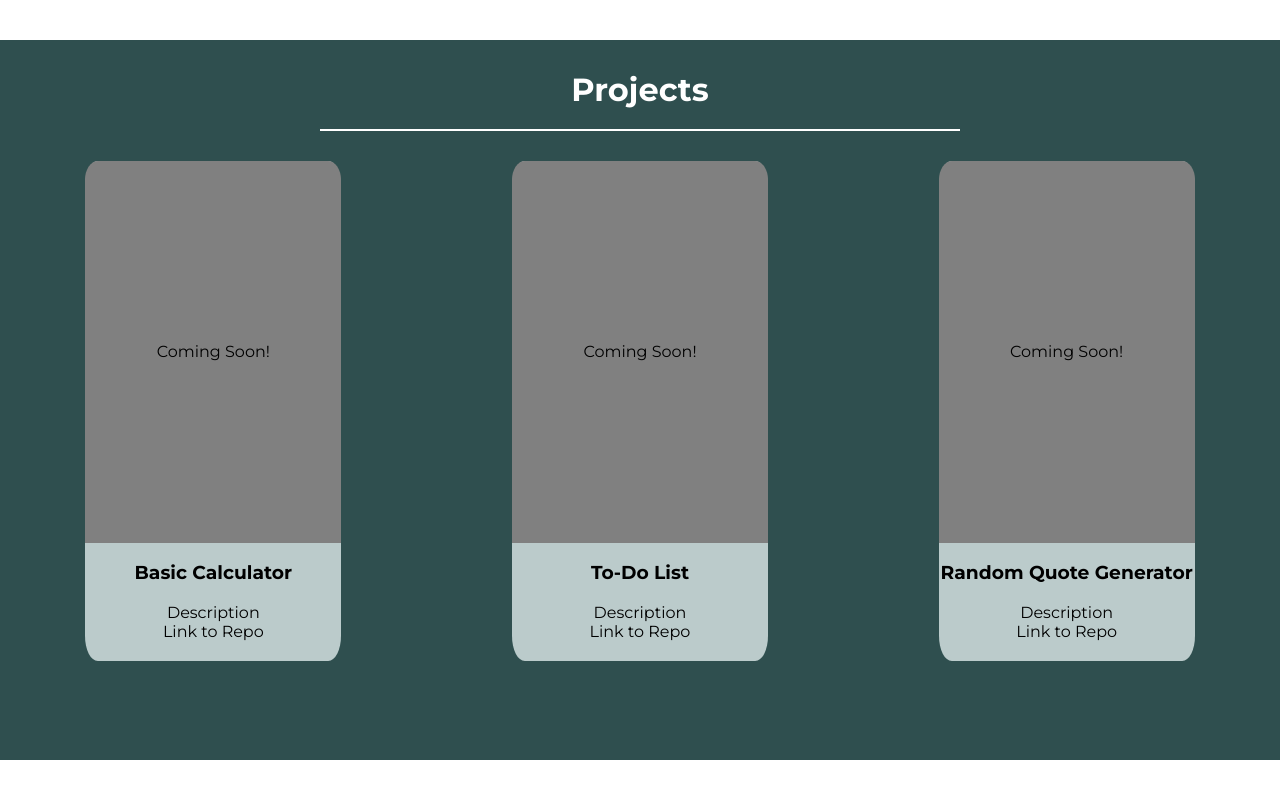
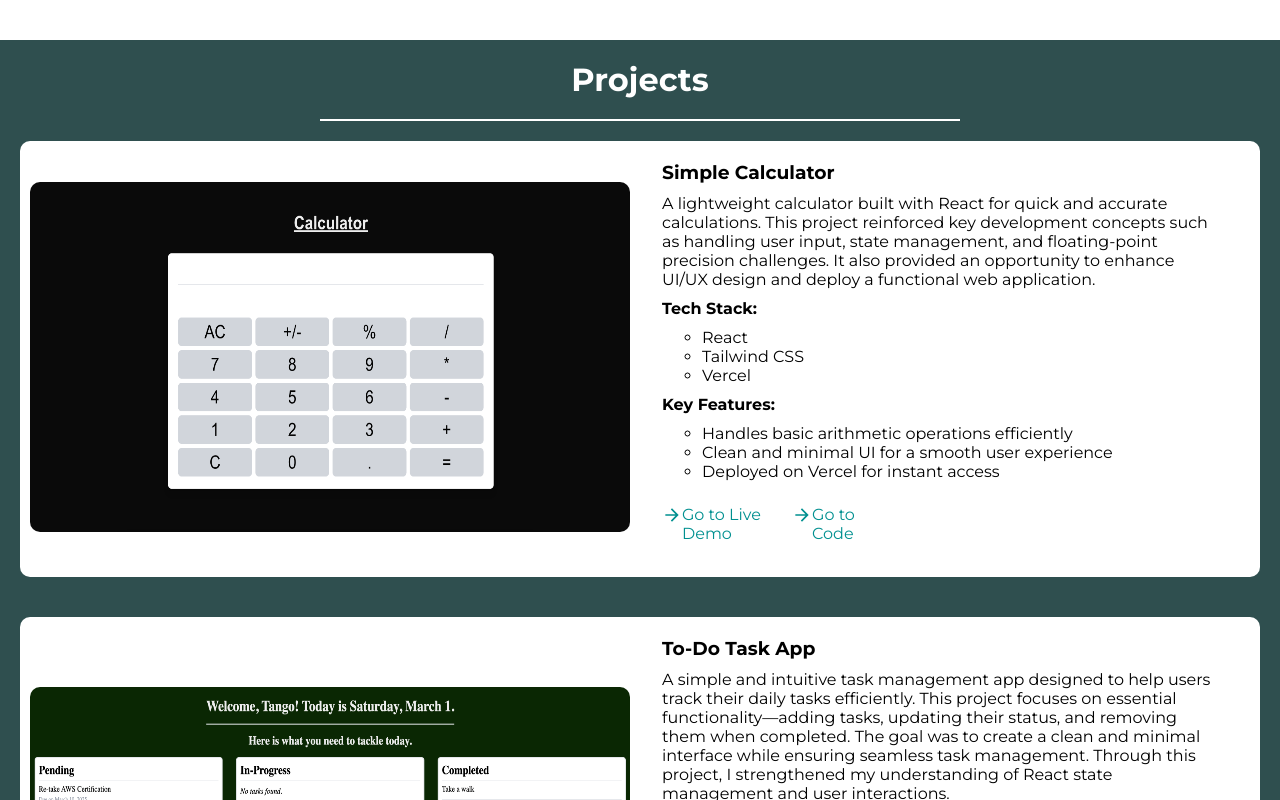
Before and after one commit to TangoCode99/react-practice, a React (Create React App) app: page /about in a window 1280 px wide. Shown: the part 2980-3780 px from the top of the page. Built offline with nearby package versions, Linux system fonts and the light colour scheme.

Commit message:
Updated project section

```diff
--- a/src/assets/index.js
+++ b/src/assets/index.js
@@ -21,3 +21,5 @@ export const MercedesBenz = require('../assets/mercedesbenz.jpg');
 export const TruistPark = require('../assets/truistpark.JPG');
 export const VeniceBeach = require('../assets/venicebeach.JPG');
 export const Williamsburg = require('../assets/williamsburg.JPG')
+export const Calculator = require('../assets/Calculator.png');
+export const ToDoApp = require('../assets/todoapp.png');
--- a/src/components/about.css
+++ b/src/components/about.css
@@ -387,47 +387,83 @@
 }
 
 .projects {
-  height: 90vh;
   background-color: #2f4f4f;
-}
 
-.projects-title {
-  margin: 0 auto;
+  h2 {
+    margin: 0px auto;
     width: 50%;
     border-bottom: 2px solid white;
-  h1 {
-    margin: 0px;
-    padding: 30px 0px 20px;
+    padding: 20px 0px;
     color: white;
+    font-size: xx-large;
   }
 }
 
 .projects-body {
   display: flex;
-  flex-direction: row;
+  flex-direction: column;
+  text-align: left;
 }
 
 .project-wrapper {
   display: flex;
-  flex-direction: column;
+  flex-direction: row;
+  justify-content: space-around;
   align-items: center;
-  margin: 30px auto;
-  padding: 0 0 20px;
-  background-color: #bbcbcb;
-  border-radius: 5%;
-  height: 60vh;
+  margin: 20px;
+  padding: 10px;
+  background-color: white;
+  border-radius: 10px;
 
-  .wrapper-right {
-    text-align: left;
+  img {
+    border-radius: 10px;
+  }
+
+  .right-div {
+    margin: 0px 2rem;
+    text-wrap: pretty;
+    width: 100%;
+
+    p {
+      margin: 10px 0px;
+    }
+
+    h3, h4 {
+      margin: 10px 0px;
+    }
+
+    ul {
+      margin: 0px;
+      list-style-type: circle;
+    }
+
+    .link-div {
+      width: 40%;
+      margin: 20px 0px;
+      display: flex;
+      flex-direction: row;
+      justify-content: space-between;
+
+      .link {
+        display: flex;
+        flex-direction: row;
+        justify-content: center;
+        box-shadow: inset 0 0 0 0 #2f4f4f;
+        color: #009090;
+        border-radius: 5px;
+        margin: 0 -.25rem;
+        padding: .25rem;
+        transition: color .3s ease-in-out, box-shadow .3s ease-in-out;
+      }
+
+      .link:hover {
+        padding: 0.25rem;
+        box-shadow: inset 200px 0 0 0 #2f4f4f;
+        color: white;
+        border-radius: 5px;
       }
     }
-
-.temp-img {
-  border-radius: 5% 5% 0 0;
-  width: 20vw;
-  height: 50vh;
-  background-color: #808080;
-  align-content: center;
+  }
 }
 
 .contact {
--- a/src/components/about.jsx
+++ b/src/components/about.jsx
@@ -1,6 +1,7 @@
 import React from "react";
 import { useRef } from "react";
 import ArrowDownwardIcon from '@mui/icons-material/ArrowDownward';
+import ArrowForwardIcon from '@mui/icons-material/ArrowForward';
 import AngularLogo from "../icons/angular.svg";
 import ReactLogo from "../icons/react.svg";
 import CSSLogo from "../icons/css3.svg";
@@ -11,8 +12,9 @@ import JSLogo from "../icons/javascript.svg";
 import MUILogo from "../icons/mui.svg";
 import EmailIcon from "../icons/email.svg";
 import LinkedinLogo from "../icons/linkedin.svg";
-import { GradPhoto, Profile, UGA } from "../assets";
+import { GradPhoto, Profile, UGA, Calculator, ToDoApp } from "../assets";
 import "./about.css";
+import { Link } from "@mui/material";
 
 const aboutMe = "Hi! I'm Tango, a frontend developer with a passion for creating seamless and engaging user " +
     "experiences. With two-three years of experience in the corporate world, I specialize in building modern, " +
@@ -31,9 +33,38 @@ const icons = [
 ]
 
 const projects = [
-    { title: "Basic Calculator", desc: "Description", repo: "Link to Repo" },
-    { title: "To-Do List", desc: "Description", repo: "Link to Repo" },
-    { title: "Random Quote Generator", desc: "Description", repo: "Link to Repo" }
+    {
+        name: 'Simple Calculator',
+        image: Calculator,
+        description: 'A lightweight calculator built with React for quick and accurate calculations. '
+        + 'This project reinforced key development concepts such as handling user input, state management, '
+        + 'and floating-point precision challenges. It also provided an opportunity to enhance UI/UX design '
+        + 'and deploy a functional web application.',
+        techStack: ['React', 'Tailwind CSS', 'Vercel'],
+        features: [
+            'Handles basic arithmetic operations efficiently',
+            'Clean and minimal UI for a smooth user experience',
+            'Deployed on Vercel for instant access',
+        ],
+        demoLink: 'https://tango-simple-calculator.vercel.app/',
+        codeLink: 'https://github.com/TangoCode99/simple-calculator',
+    },
+    {
+        name: 'To-Do Task App',
+        image: ToDoApp,
+        description: 'A simple and intuitive task management app designed to help users track their daily tasks efficiently. '
+        + 'This project focuses on essential functionality—adding tasks, updating their status, and removing them when completed. '
+        + 'The goal was to create a clean and minimal interface while ensuring seamless task management. Through this project, '
+        + 'I strengthened my understanding of React state management and user interactions.',
+        techStack: ['React', 'Tailwind CSS', 'Vercel', 'PostgreSQL'],
+        features: [
+            'Add, edit, and delete tasks seamlessly',
+            'Local storage support for task persistence',
+            'Responsive design for mobile and desktop',
+        ],
+        demoLink: 'https://simple-todo-eight-lovat.vercel.app/',
+        codeLink: 'https://github.com/TangoCode99/simple-todo',
+    },
 ]
 
 const SkillIcons = () => {
@@ -56,18 +87,35 @@ const SkillIcons = () => {
 const ProjectsSection = () => {
     return (
         <div className="projects">
-            <div className="projects-title"><h1>Projects</h1></div>
+            <h2>Projects</h2>
             <div className="projects-body">
-                {projects.map((project, index) => {
-                    return (
-                        <div className="project-wrapper" key={index}>
-                            <div className="temp-img">Coming Soon!</div>
-                            <h3>{project.title}</h3>
-                            <div className="project-desc">{project.desc}</div>
-                            <div className="project-repo">{project.repo}</div>
+                {projects.map((project, index) => (
+                    <div key={index} className="project-wrapper">
+                        <div className="left-div">
+                            <img src={project.image} alt={project.name} width={600} height={350} className="project-img" />
                         </div>
-                    )
-                })}
+                        <div className="right-div">
+                            <h3>{project.name}</h3>
+                            <p>{project.description}</p>
+                            <h4>Tech Stack:</h4>
+                            <ul>
+                                {project.techStack.map((tech, i) => (
+                                    <li key={i} className="">{tech}</li>
+                                ))}
+                            </ul>
+                            <h4>Key Features:</h4>
+                            <ul>
+                                {project.features.map((feature, i) => (
+                                    <li key={i}>{feature}</li>
+                                ))}
+                            </ul>
+                            <div className="link-div">
+                                <Link href={project.demoLink} className="link"><ArrowForwardIcon fontSize="small"/> Go to Live Demo</Link>
+                                <Link href={project.codeLink} className="link"><ArrowForwardIcon fontSize="small"/> Go to Code</Link>
+                            </div>
+                        </div>
+                    </div>
+                ))}
             </div>
         </div>
     );
```
Also changed, not shown: src/assets/Calculator.png (added), src/assets/todoapp.png (added). Lines whose indentation alone changed are shown as unchanged.
